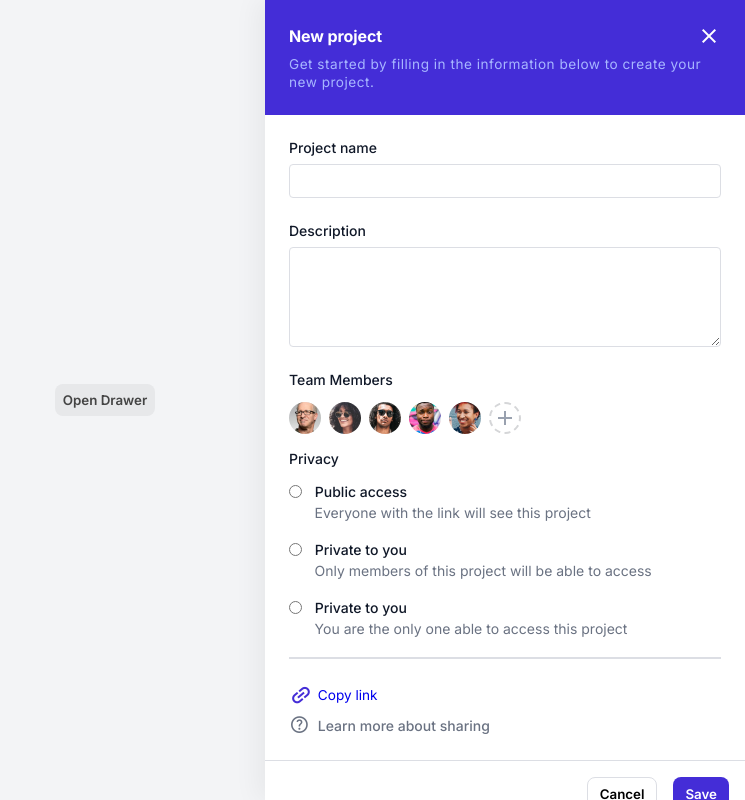
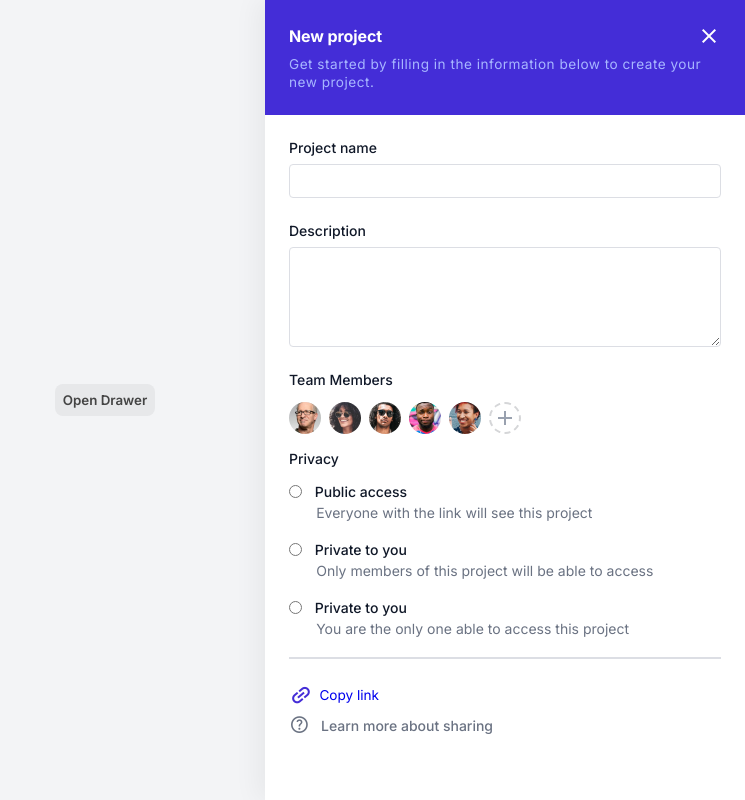
Before and after one commit to A-Olatunbosun/tailwind-drawer, a plain HTML site: page index.html in a window 1280 px wide. Shown: the whole page, without its empty margins (535-1280 px from the left). Drawn offline with nearby package versions, Linux system fonts and the light colour scheme.

Commit message:
changes to the html and css

```diff
--- a/index.html
+++ b/index.html
@@ -11,6 +11,7 @@
     />
   </head>
   <body>
+    <section class="main-container">
       <div class="dashboard">
         <button>Open Drawer</button>
       </div>
@@ -30,8 +31,8 @@
 
             <div class="get-started-container">
               <p>
-              Get started by filling in the information below to create your new
-              project.
+                Get started by filling in the information below to create your
+                new project.
               </p>
             </div>
           </div>
@@ -149,5 +150,6 @@
           </div>
         </div>
       </form>
+    </section>
   </body>
 </html>
--- a/style.css
+++ b/style.css
@@ -24,6 +24,12 @@ a {
   font-size: 0.85rem;
 }
 
+.main-container {
+  width: 100%;
+  height: 100vh;
+  position: relative;
+}
+
 .dashboard {
   width: 100%;
   height: 100vh;
@@ -31,7 +37,6 @@ a {
   display: flex;
   justify-content: center;
   align-items: center;
-  position: relative;
 }
 
 .dashboard button {
@@ -175,7 +180,7 @@ a {
 .privacy-option p {
   color: hsl(219.99, 10.27%, 46.3%);
   font-weight: 400;
-  padding: 0.25rem 0 0.25rem 1.6rem;
+  padding: 0.25rem 0 0.25rem 1.7rem;
 }
 
 .share-container {
@@ -188,7 +193,7 @@ a {
 .share-container div {
   display: flex;
   align-items: center;
-  gap: 0.3rem;
+  gap: 0.4rem;
 }
 
 .copy-link-container {
@@ -211,12 +216,13 @@ a {
 
 .learn-more-container span {
   font-size: 1.3rem;
-  margin-right: 0.2rem;
+  margin-right: 0.3rem;
 }
 
 .bottom-drawer-container {
   padding: 1rem;
   border-top: 1px solid hsl(225, 13%, 88%);
+  margin-top: 6rem;
 }
 
 .buttons-container {
```
Lines whose indentation alone changed are shown as unchanged.
